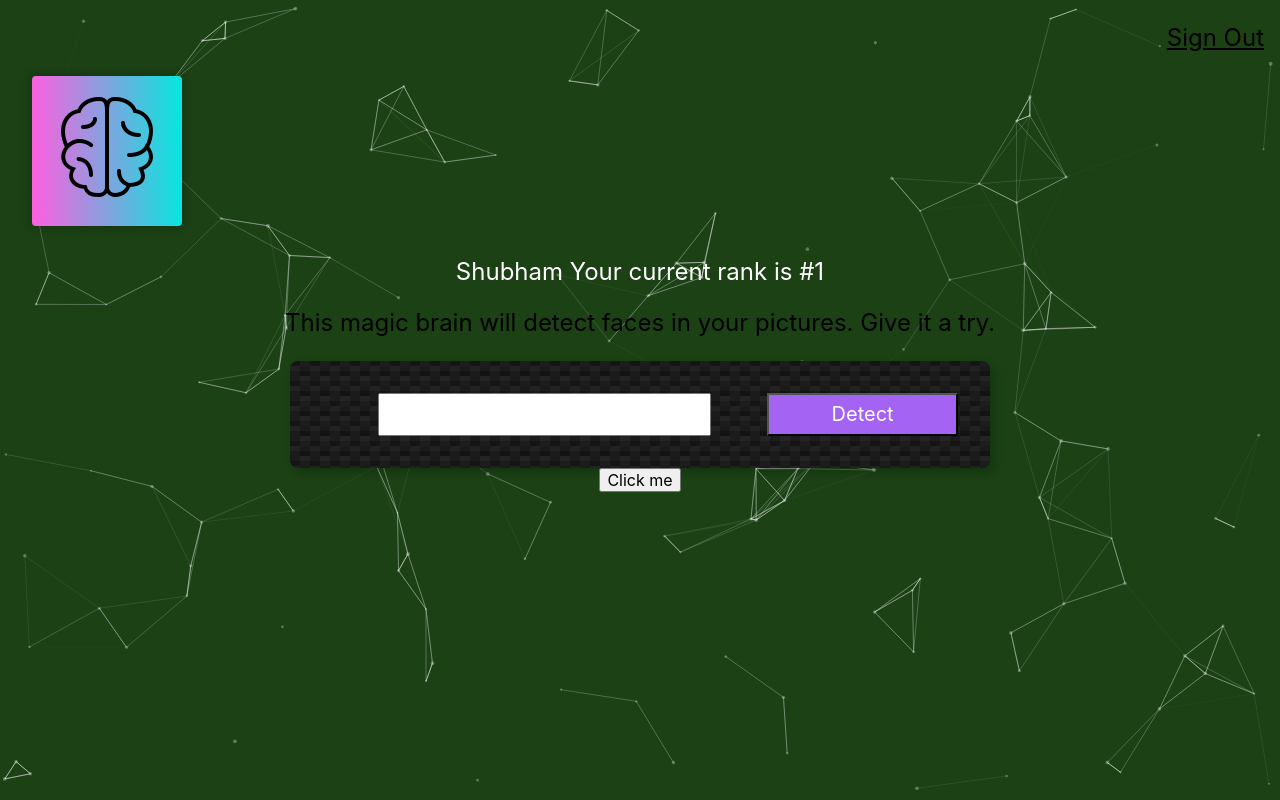
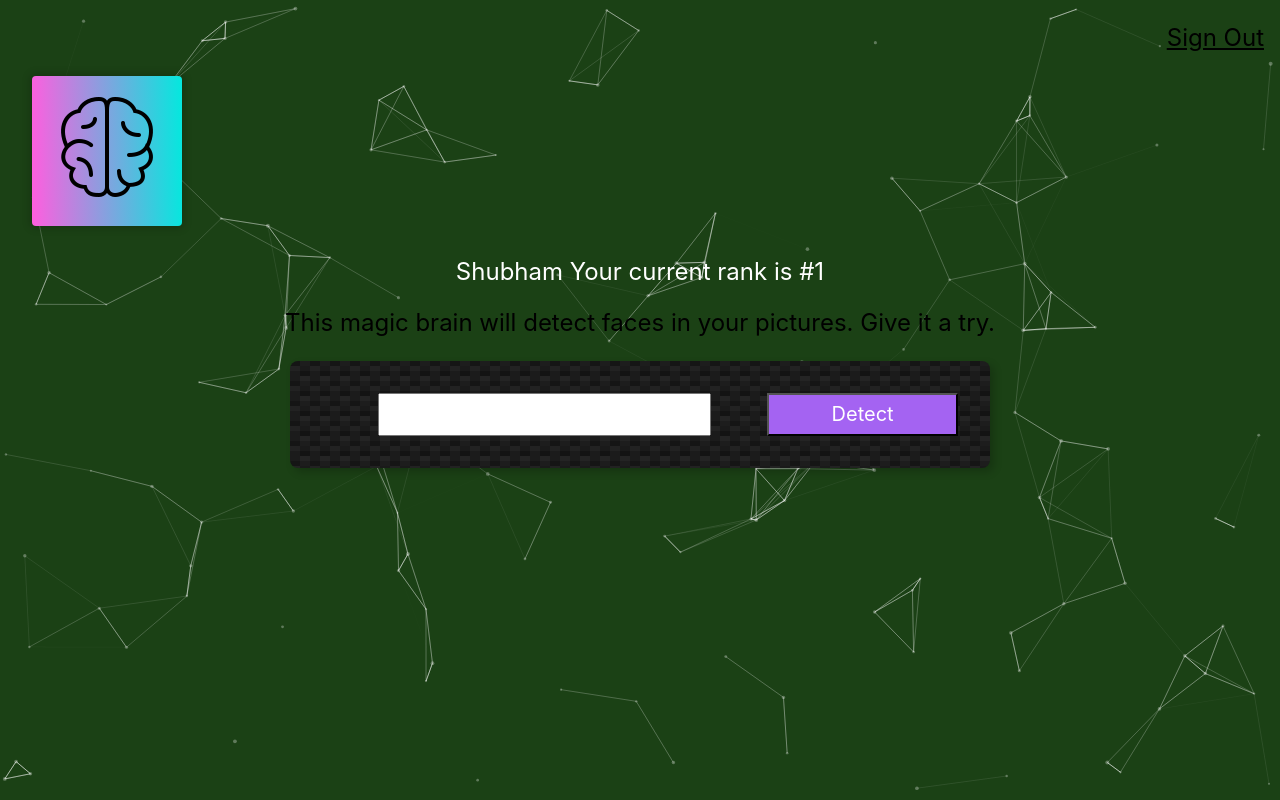
Before and after one commit to shubhamuni/smart_brain, a React (Create React App) app: page / in a window 1280 px wide. Built offline with nearby package versions, Linux system fonts and the light colour scheme.

Commit message:
button removed

```diff
--- a/src/App.js
+++ b/src/App.js
@@ -111,7 +111,7 @@ function App() {
     <Logo/>
     <Rank/>
     <ImageLinkForm/>
-    <button>Click me</button>
+
     </div>
   );
 }
```
